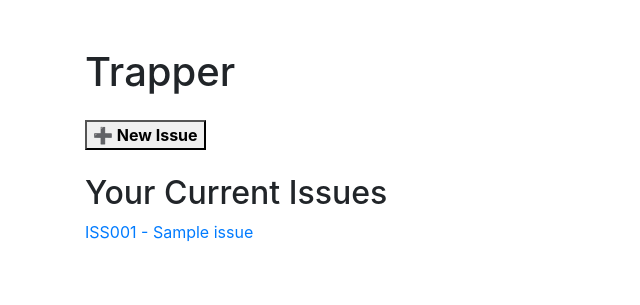
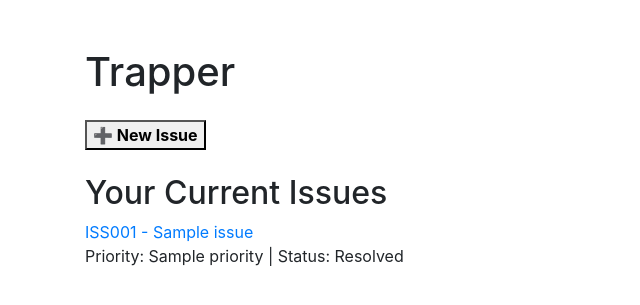
Before and after one commit to richardgalvez/python-playground, a Python web app: template Trapper/server/templates/index.html in a window 1280 px wide. Shown: the part 24-329 px from the top of the page, without its empty margins (0-640 px from the left). Run offline with Jinja, Linux system fonts and the light colour scheme; the template is opened without the code that fills it: most values are stand-ins (such as "Sample title", 1, 10 or a date in 2020); some libraries are stand-ins or nearby versions.

Commit message:
Trapper - Updating view for homepage WIP.

```diff
--- a/Trapper/server/templates/index.html
+++ b/Trapper/server/templates/index.html
@@ -24,6 +24,10 @@
               ISS00{{loop.index}} - {{ issue.title }}
             </a>
             <br>
+            <p>
+            Priority: {{ issue.priority | capitalize }} |
+            Status: {{ issue.status | capitalize }}
+            </p>
         {% endfor %}
         <br>
     {% endif %}
```
